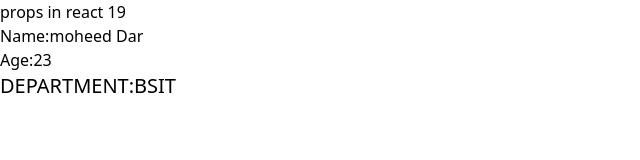
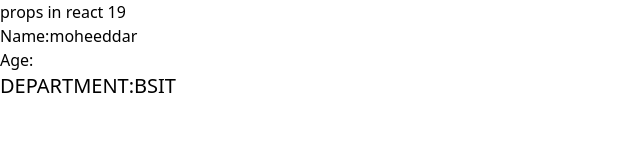
Before and after one commit to Moheed-Dar/React-19, a React (Vite) app: page / in a window 1280 px wide. Shown: the top 160 px of the page, without its empty margins (0-640 px from the left). Built offline with nearby package versions, Linux system fonts and the light colour scheme.

Commit message:
props 2 object to  data sending

```diff
--- a/src/App.jsx
+++ b/src/App.jsx
@@ -1,11 +1,17 @@
 import { useState } from 'react';
 import User from './User';
 function App() {
-
+    let userobj ={
+      name : 'moheeddar',
+      class: 'bsit',
+      rollnum : 10,
+      session: 2021-2025,
+      depart: 'bsit'
+    }
   return (
     <>
       <h2>props in react 19 </h2>
-      <User name="moheed Dar" age={23} department="bsit" />
+      <User user={userobj} />
     </>
   );
 }
--- a/src/User.jsx
+++ b/src/User.jsx
@@ -1,12 +1,11 @@
 import React from 'react'
 
-function User({name,age,department}) {
-    console.log(name.name)
+function User({user}) {
     return (
         <div>
-            <h1>Name:{name}</h1>
-            <h1>Age:{age}</h1>
-            <h2  className='text-xl uppercase' >Department:{department}</h2>
+            <h1>Name:{user.name}</h1>
+            <h1>Age:{user.age}</h1>
+            <h2  className='text-xl uppercase' >Department:{user.depart}</h2>
         </div>
 
     )
```
